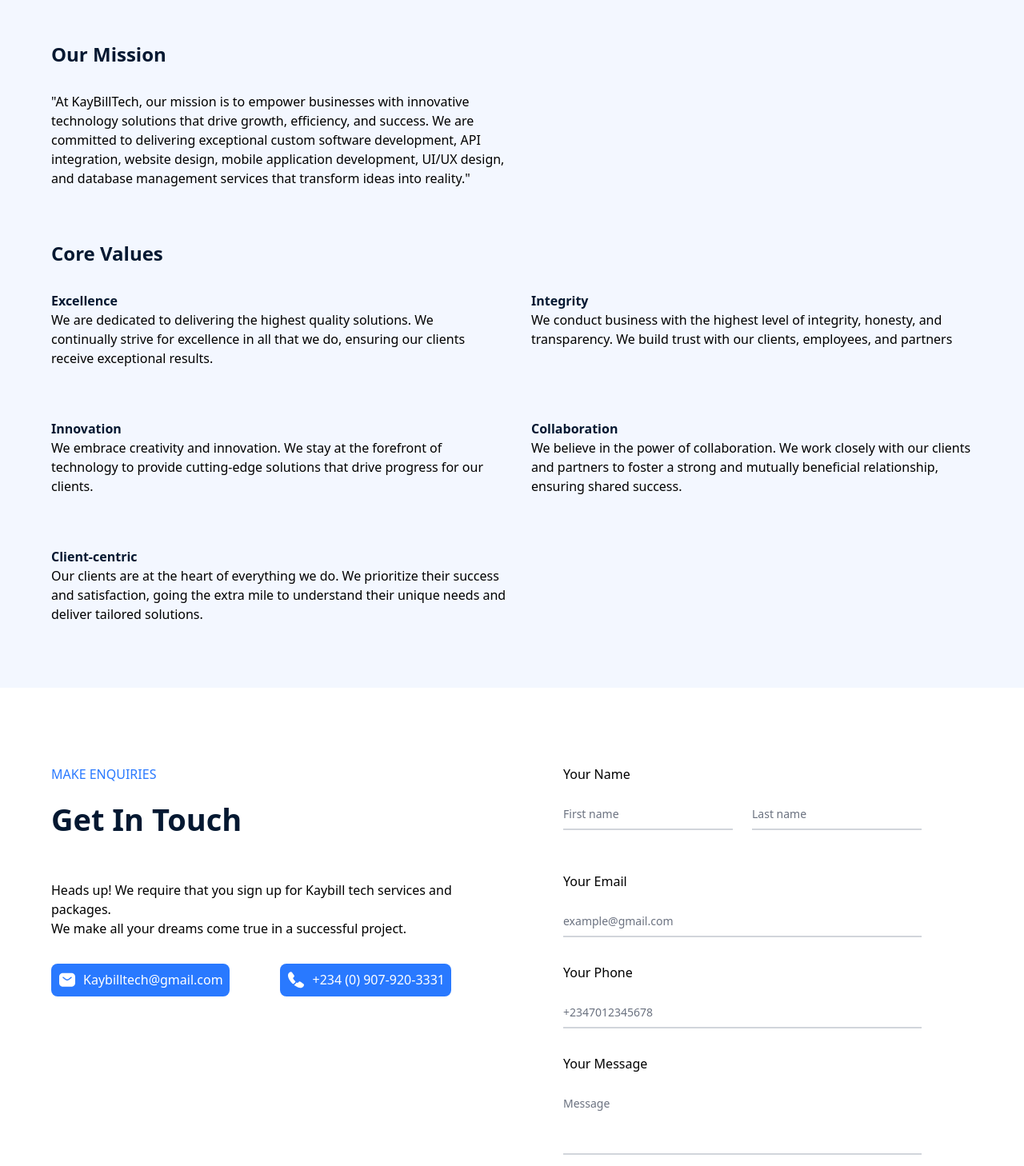
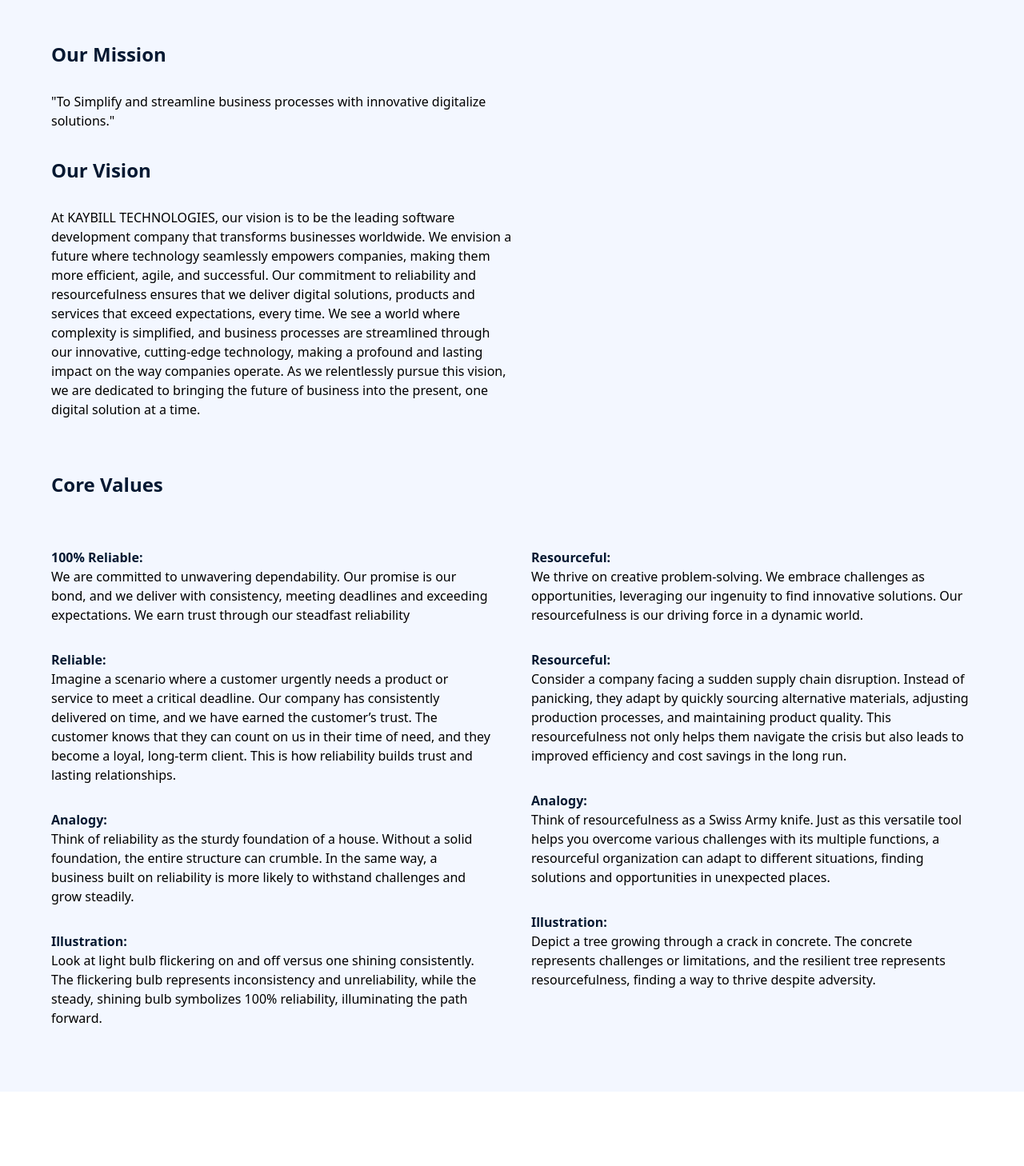
Before and after one commit to ifiokInyang/kaybilltech, a React (Vite) app: page /about in a window 1280 px wide. Shown: the part 572-2030 px from the top of the page at 80% size. Built offline with nearby package versions, Linux system fonts and the light colour scheme; no server answers.

Commit message:
Modified the  about us page to accomodate the updates from kaybilltech Ilori

```diff
--- a/src/pages/About/About.tsx
+++ b/src/pages/About/About.tsx
@@ -25,72 +25,109 @@
             Our Mission
           </h4>
           <p className="ss:w-auto md:w-[50%]">
-						"At KayBillTech, our mission is to empower businesses with
-						innovative technology solutions that drive growth, efficiency, and
-						success. We are committed to delivering exceptional custom software
-						development, API integration, website design, mobile application
-						development, UI/UX design, and database management services that
-						transform ideas into reality."
+            "To Simplify and streamline business processes with innovative
+            digitalize solutions."
+          </p>
+          <h4 className="text-[#041831] text-[24px] font-bold mt-8 mb-[29px]">
+            Our Vision
+          </h4>
+          <p className="ss:w-auto md:w-[50%]">
+            At KAYBILL TECHNOLOGIES, our vision is to be the leading software
+            development company that transforms businesses worldwide. We
+            envision a future where technology seamlessly empowers companies,
+            making them more efficient, agile, and successful. Our commitment to
+            reliability and resourcefulness ensures that we deliver digital
+            solutions, products and services that exceed expectations, every
+            time. We see a world where complexity is simplified, and business
+            processes are streamlined through our innovative, cutting-edge
+            technology, making a profound and lasting impact on the way
+            companies operate. As we relentlessly pursue this vision, we are
+            dedicated to bringing the future of business into the present, one
+            digital solution at a time.
           </p>
           <h4 className="text-[#041831] text-[24px] font-bold mt-16 mb-[29px]">
             Core Values
           </h4>
           <div className="flex flex-wrap ss:space-y-8 md:space-y-0 ss:space-x-0 md:space-x-12">
             <div className="ss:flex-0 md:flex-1">
-							<h4 className="text-[#041831] text-[16px] font-bold">
-								Excellence
+              <h4 className="text-[#041831] text-[16px] font-bold mt-8">
+                100% Reliable:
               </h4>
               <p>
-								We are dedicated to delivering the highest quality solutions. We
-								continually strive for excellence in all that we do, ensuring
-								our clients receive exceptional results.
+                We are committed to unwavering dependability. Our promise is our
+                bond, and we deliver with consistency, meeting deadlines and
+                exceeding expectations. We earn trust through our steadfast
+                reliability
+              </p>
+              <h4 className="text-[#041831] text-[16px] font-bold mt-8">
+                Reliable:
+              </h4>
+              <p>
+                Imagine a scenario where a customer urgently needs a product or
+                service to meet a critical deadline. Our company has
+                consistently delivered on time, and we have earned the
+                customer’s trust. The customer knows that they can count on us
+                in their time of need, and they become a loyal, long-term
+                client. This is how reliability builds trust and lasting
+                relationships.
+              </p>
+              <h4 className="text-[#041831] text-[16px] font-bold mt-8">Analogy:</h4>
+              <p>
+                Think of reliability as the sturdy foundation of a house.
+                Without a solid foundation, the entire structure can crumble. In
+                the same way, a business built on reliability is more likely to
+                withstand challenges and grow steadily.
+              </p>
+              <h4 className="text-[#041831] text-[16px] font-bold mt-8">
+                Illustration:
+              </h4>
+              <p>
+                Look at light bulb flickering on and off versus one shining
+                consistently. The flickering bulb represents inconsistency and
+                unreliability, while the steady, shining bulb symbolizes 100%
+                reliability, illuminating the path forward.
               </p>
             </div>
 
             <div className="ss:flex-0 md:flex-1">
-							<h4 className="text-[#041831] text-[16px] font-bold">
-								Integrity
+              <h4 className="text-[#041831] text-[16px] font-bold mt-8">
+                Resourceful:
               </h4>
               <p>
-								We conduct business with the highest level of integrity,
-								honesty, and transparency. We build trust with our clients,
-								employees, and partners
+                We thrive on creative problem-solving. We embrace challenges as
+                opportunities, leveraging our ingenuity to find innovative
+                solutions. Our resourcefulness is our driving force in a dynamic
+                world.
+              </p>
+              <h4 className="text-[#041831] text-[16px] font-bold mt-8">
+                Resourceful:
+              </h4>
+              <p>
+                Consider a company facing a sudden supply chain disruption.
+                Instead of panicking, they adapt by quickly sourcing alternative
+                materials, adjusting production processes, and maintaining
+                product quality. This resourcefulness not only helps them
+                navigate the crisis but also leads to improved efficiency and
+                cost savings in the long run.
+              </p>
+              <h4 className="text-[#041831] text-[16px] font-bold mt-8">Analogy:</h4>
+              <p>
+                Think of resourcefulness as a Swiss Army knife. Just as this
+                versatile tool helps you overcome various challenges with its
+                multiple functions, a resourceful organization can adapt to
+                different situations, finding solutions and opportunities in
+                unexpected places.
+              </p>
+              <h4 className="text-[#041831] text-[16px] font-bold mt-8">
+                Illustration:
+              </h4>
+              <p>
+                Depict a tree growing through a crack in concrete. The concrete
+                represents challenges or limitations, and the resilient tree
+                represents resourcefulness, finding a way to thrive despite
+                adversity.
               </p>
             </div>
-					</div>
-
-					<div className="flex flex-wrap ss:space-y-8 md:space-y-0 my-16 ss:space-x-0 md:space-x-12">
-						<div className="ss:flex-0 md:flex-1">
-							<h4 className="text-[#041831] text-[16px] font-bold">
-								Innovation
-							</h4>
-							<p>
-								We embrace creativity and innovation. We stay at the forefront
-								of technology to provide cutting-edge solutions that drive
-								progress for our clients.
-							</p>
-						</div>
-						<div className="ss:flex-0 md:flex-1">
-							<h4 className="text-[#041831] text-[16px] font-bold">
-								Collaboration
-							</h4>
-							<p>
-								We believe in the power of collaboration. We work closely with
-								our clients and partners to foster a strong and mutually
-								beneficial relationship, ensuring shared success.
-							</p>
-						</div>
-					</div>
-
-					<div className="ss:w-auto md:w-[50%]">
-						<h4 className="text-[#041831] text-[16px] font-bold">
-							Client-centric
-						</h4>
-						<p>
-							Our clients are at the heart of everything we do. We prioritize
-							their success and satisfaction, going the extra mile to understand
-							their unique needs and deliver tailored solutions.
-						</p>
           </div>
         </div>
       </div>
```
Lines whose indentation alone changed are shown as unchanged.
